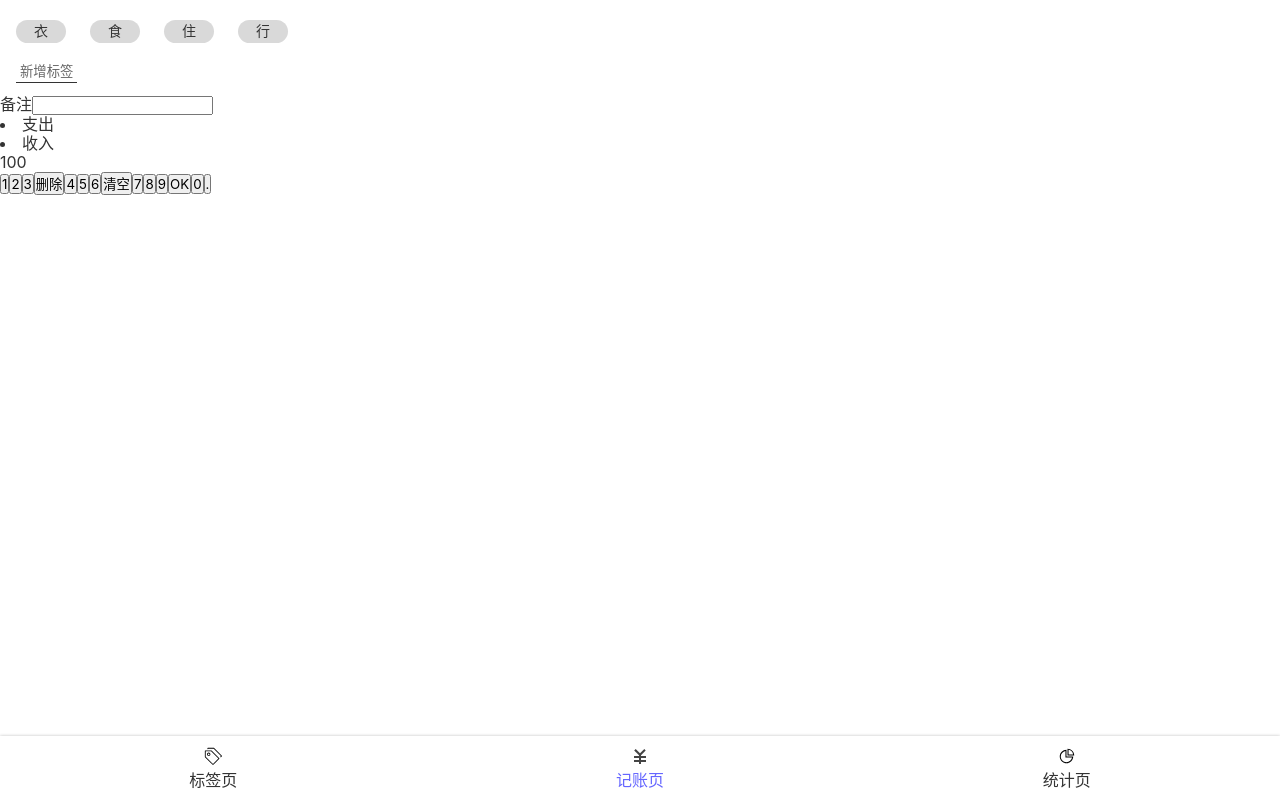
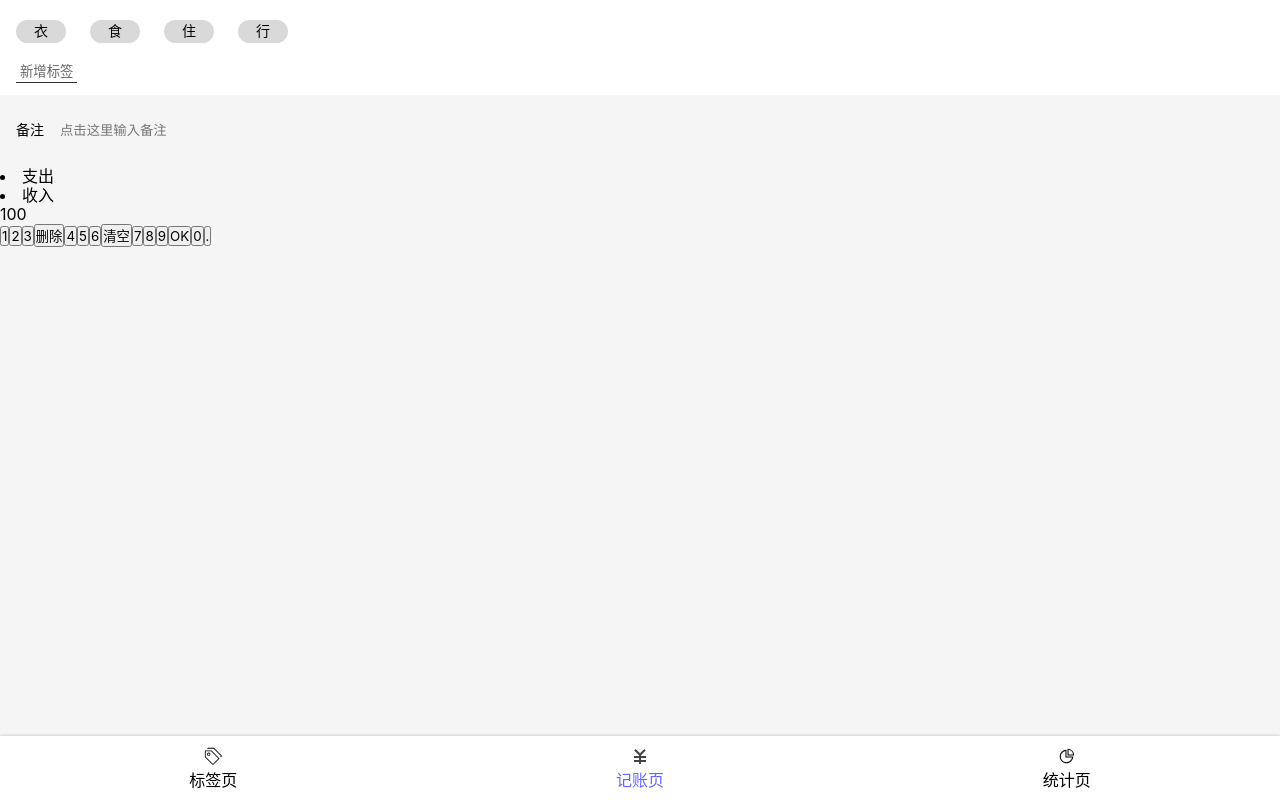
Before and after one commit to EvaLLLLL/morney-react, a React app: page /#/money in a window 1280 px wide. Built offline with nearby package versions, Linux system fonts and the light colour scheme.

Commit message:
完成 NotesSection 的 UI

```diff
--- a/src/App.tsx
+++ b/src/App.tsx
@@ -12,7 +12,7 @@
 import styled from 'styled-components';
 
 const AppWrapper = styled.div`
-	color: #333
+	background: #f5f5f5
 `;
 
 function App() {
--- a/src/Views/Money.tsx
+++ b/src/Views/Money.tsx
@@ -26,7 +26,24 @@
 	}
 `;
 const NotesSection = styled.section`
-
+	background: #f5f5f5;
+	padding: 0 16px;
+	font-size: 14px;
+	> label {
+		display: flex;
+		align-items: center;
+		> span {
+			margin-right: 16px;
+			white-space: nowrap;
+		}
+		> input {
+			display: block;
+			width: 100%;
+			height: 72px;
+			background: none;
+			border: none;
+		}
+	}
 `;
 const CategorySection = styled.section`
 
@@ -50,7 +67,7 @@
 			<NotesSection>
 				<label>
 					<span>备注</span>
-					<input type="text"/>
+					<input type="text" placeholder="点击这里输入备注"/>
 				</label>
 			</NotesSection>
 			<CategorySection>
--- a/src/components/Nav.tsx
+++ b/src/components/Nav.tsx
@@ -4,6 +4,7 @@
 import Icon from './Icon';
 
 const NavWrapper = styled.div`
+	background: white;
 	box-shadow: 0 0 3px rgba(0,0,0,0.25);
 	line-height: 24px;
 	> ul {
--- a/src/index.scss
+++ b/src/index.scss
@@ -29,6 +29,9 @@
 button {
 	font-family: inherit;
 }
+:focus {
+	outline: none;
+}
 .icon{
 	width: 1.5em;
 	height: 1.5em;
```
